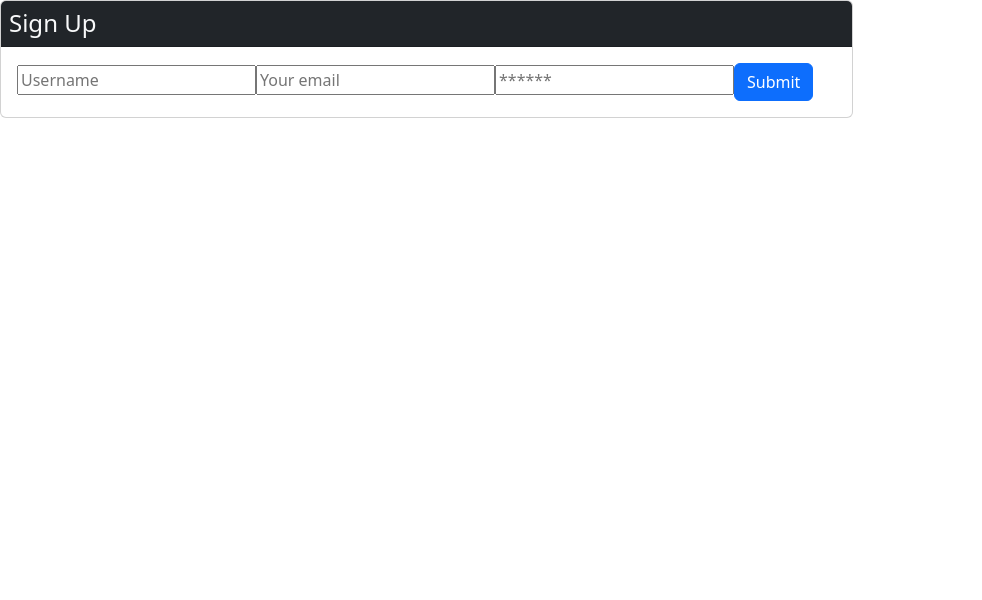
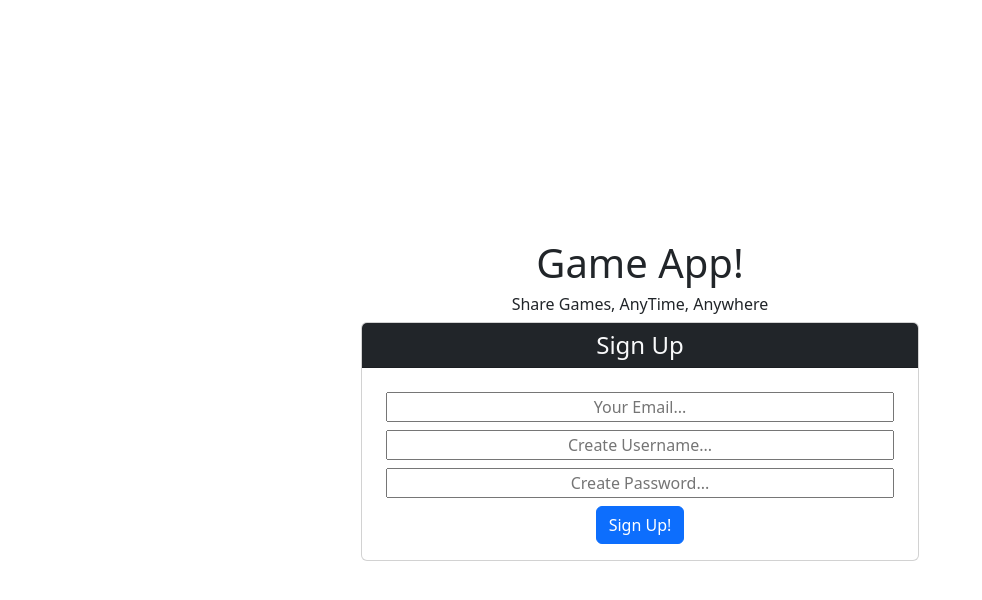
Before and after one commit to RyanMcd29/gameshare, a React (Create React App) app in the folder client/: page /signup in a window 1280 px wide. Shown: the top 600 px of the page, without its empty margins (0-982 px from the left). Built offline with nearby package versions, Linux system fonts and the light colour scheme.

Commit message:
Draft formatting of Signup page complete, pending stlying at a later stage

```diff
--- a/client/src/pages/signUp.js
+++ b/client/src/pages/signUp.js
@@ -45,10 +45,14 @@ const SignUp = (props) => {
     };
 
     return (
+        <main  className='container min-vh-100 d-flex justify-content-center align-items-center'>
 
-        <main className="flex-row justify-center mb-4">
-        <div className="col-12 col-md-8 mb-3">
-          <div className="card">
+          <section className='col-6'>
+            <div className='text-center'>
+                <h1>Game App!</h1>
+                <h6>Share Games, AnyTime, Anywhere</h6>
+            </div>
+            <div className="card text-center">
               <h4 className="card-header bg-dark text-light p-2">Sign Up</h4>
               <div className="card-body">
                 {data ? (
@@ -58,36 +62,43 @@ const SignUp = (props) => {
                   </p>
                 ) : (
                   <form onSubmit={handleFormSubmit}>
+                    <div className='row justify-content-center m-2'>
                       <input
-                    className="form-input"
-                    placeholder="Username"
+                        className="form-input text-center"
+                        placeholder="Your Email..."
+                        name="email"
+                        type="email"
+                        value={formState.email}
+                        onChange={handleChange}
+                      />
+                    </div>
+                    <div className='row justify-content-center m-2'>
+                      <input
+                        className="form-input text-center"
+                        placeholder="Create Username..."
                         name="username"
                         type="text"
                         value={formState.username}
                         onChange={handleChange}
                       />
+                    </div>
+                    <div className='row justify-content-center m-2'>
                       <input
-                    className="form-input"
-                    placeholder="Your email"
-                    name="email"
-                    type="email"
-                    value={formState.email}
-                    onChange={handleChange}
-                  />
-                  <input
-                    className="form-input"
-                    placeholder="******"
+                        className="form-input text-center"
+                        placeholder="Create Password..."
                         name="password"
                         type="password"
                         value={formState.password}
                         onChange={handleChange}
                       />
+                    </div>
+
                     <button
-                    className="btn btn-block btn-primary"
+                      className="row btn btn-block btn-primary"
                       style={{ cursor: 'pointer' }}
                       type="submit"
                     >
-                    Submit
+                      Sign Up!
                     </button>
                   </form>
                 )}
@@ -99,7 +110,10 @@ const SignUp = (props) => {
                 )}
               </div>
             </div>
-        </div>
+
+
+          </section>
+
       </main>
     );
 
```
Also changed, not shown: client/src/pages/login.js (+0 -14 lines). Lines whose indentation alone changed are shown as unchanged.
